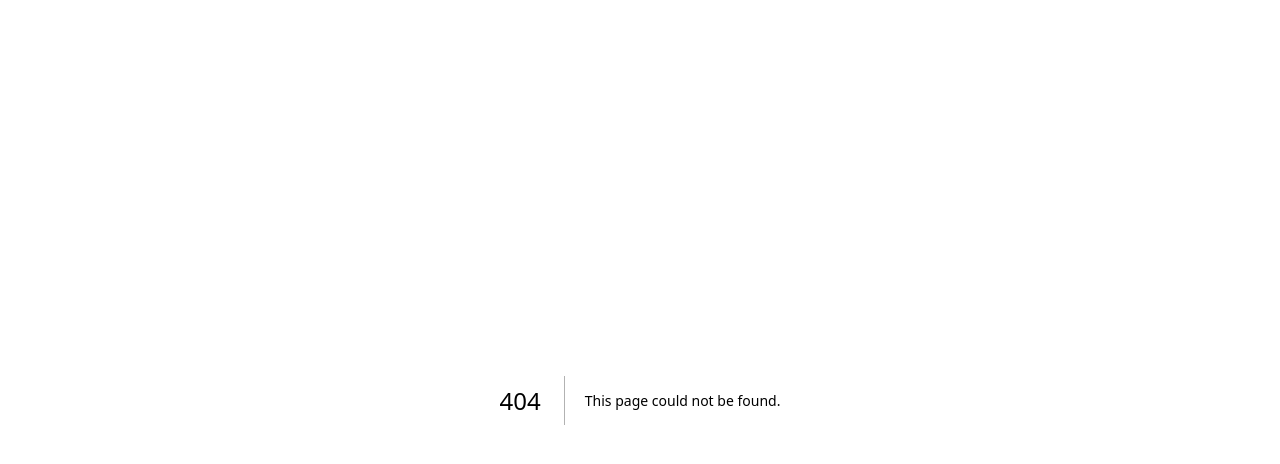
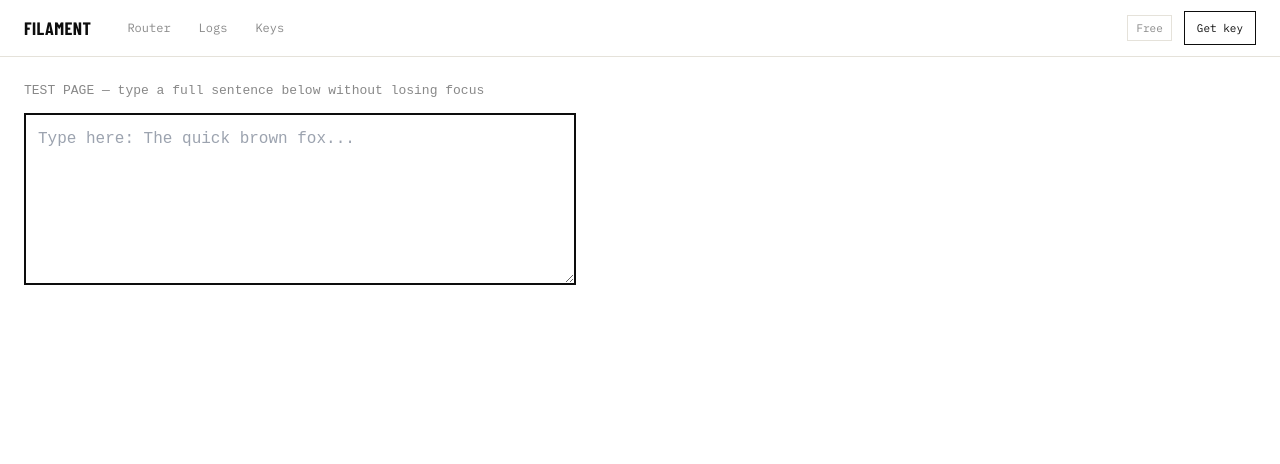
Before and after one commit to filament-app/filament, a Next.js app: page /app/testpad in a window 1280 px wide. Before the commit this address had no page. Shown: the top 464 px of the page. Built offline with nearby package versions, Linux system fonts and the light colour scheme; a web font is replaced by a local one.

Commit message:
Add testpad page for debugging

```diff
--- /dev/null
+++ b/app/app/testpad/page.tsx
@@ -0,0 +1,25 @@
+// Zero React state. Zero effects. Zero event handlers.
+// Pure server-rendered textarea. If this also breaks, bug is NOT in React.
+export default function TestPad() {
+  return (
+    <div style={{ padding: '24px', maxWidth: '600px' }}>
+      <p style={{ fontFamily: 'monospace', fontSize: '13px', color: '#888', marginBottom: '12px' }}>
+        TEST PAGE — type a full sentence below without losing focus
+      </p>
+      <textarea
+        rows={6}
+        placeholder="Type here: The quick brown fox..."
+        style={{
+          width: '100%',
+          fontSize: '16px',
+          padding: '12px',
+          border: '2px solid #0D0D0D',
+          fontFamily: 'monospace',
+          display: 'block',
+          boxSizing: 'border-box',
+          outline: 'none',
+        }}
+      />
+    </div>
+  )
+}
```
